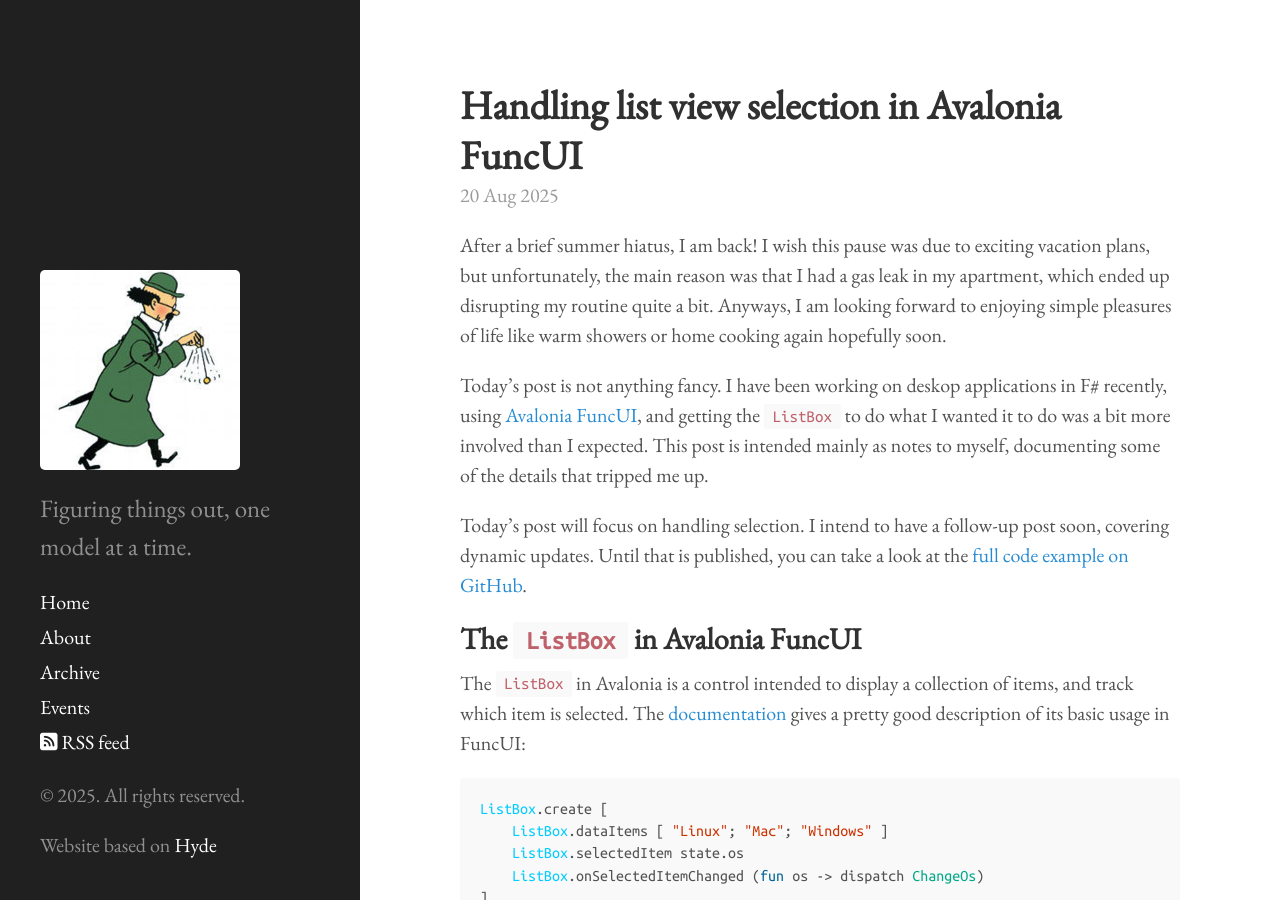
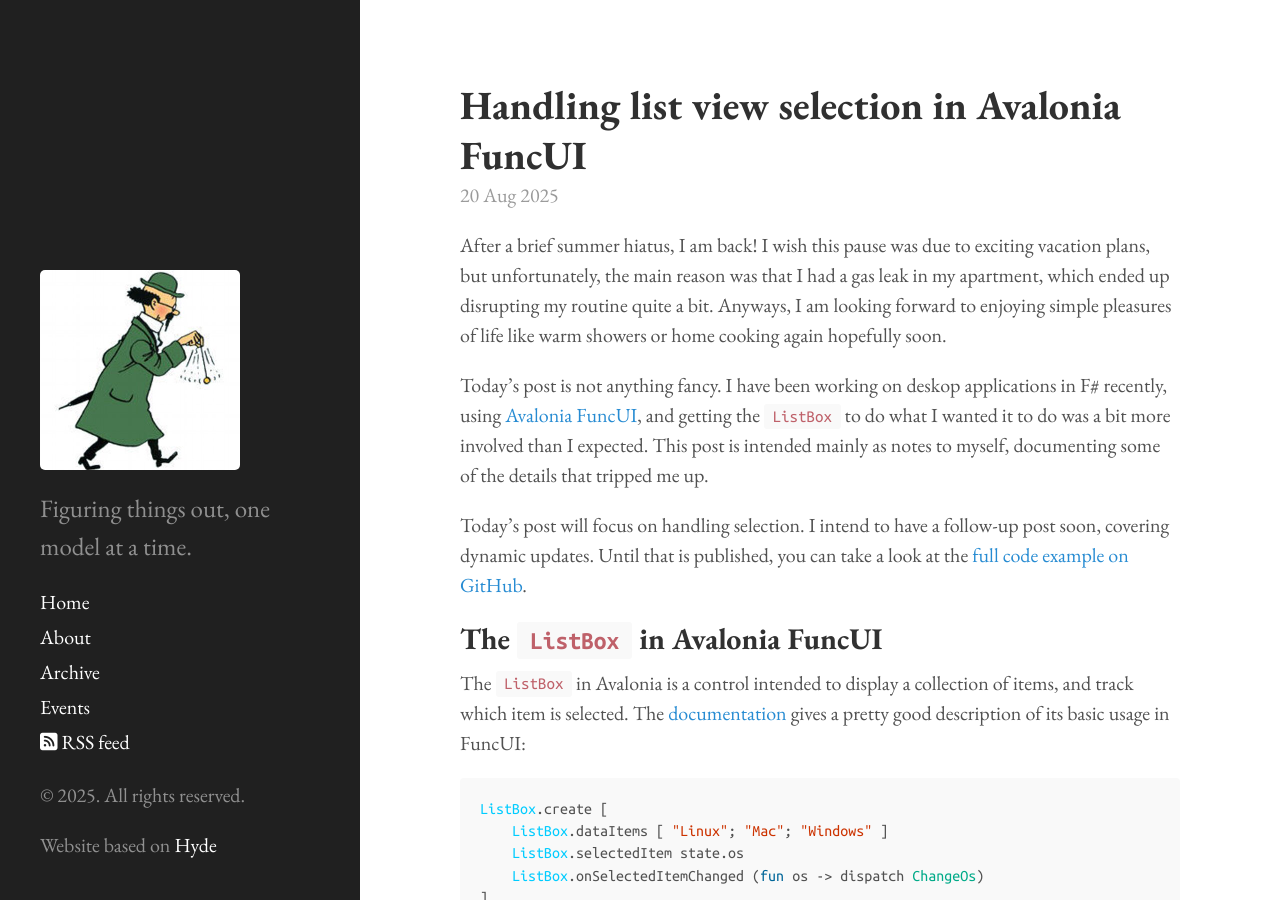
Before and after one commit to mathias-brandewinder/mathias-brandewinder.github.io, a Jekyll site: the page built from index.html, in a window 1280 px wide and 900 px high. Built offline with Jekyll 4.4.1, drawn with Linux system fonts in a browser that asks for light colours; nearby versions of some CDN libraries; the list of posts is cut into pages by our own code.

Commit message:
Host fonts locally

```diff
--- a/_includes/head.html
+++ b/_includes/head.html
@@ -15,11 +15,12 @@
   </title>
 
   <!-- CSS -->
+  <link rel="stylesheet" href="/public/css/fonts.css">
   <link rel="stylesheet" href="{{ site.baseurl }}public/css/poole.css">
   <link rel="stylesheet" href="{{ site.baseurl }}public/css/syntax.css">
   <link rel="stylesheet" href="{{ site.baseurl }}public/css/hyde.css">
-  <link rel="stylesheet" href="https://fonts.googleapis.com/css2?family=EB+Garamond&family=Playfair+Display&display=swap">
-  <link rel="stylesheet" href="https://fonts.googleapis.com/css2?family=Ubuntu+Mono&display=swap">
+  <!-- <link rel="stylesheet" href="https://fonts.googleapis.com/css2?family=EB+Garamond&family=Playfair+Display&display=swap">
+  <link rel="stylesheet" href="https://fonts.googleapis.com/css2?family=Ubuntu+Mono&display=swap"> -->
 
   <link href="/public/fontawesome/css/fontawesome.css" rel="stylesheet">
   <link href="/public/fontawesome/css/brands.css" rel="stylesheet">
--- /dev/null
+++ b/public/css/fonts.css
@@ -0,0 +1,44 @@
+/* eb-garamond-regular - latin */
+@font-face {
+  font-display: swap; /* Check https://developer.mozilla.org/en-US/docs/Web/CSS/@font-face/font-display for other options. */
+  font-family: 'EB Garamond';
+  font-style: normal;
+  font-weight: 400;
+  src: url('../fonts/eb-garamond-v31-latin-regular.woff2') format('woff2'); /* Chrome 36+, Opera 23+, Firefox 39+, Safari 12+, iOS 10+ */
+}
+
+/* eb-garamond-italic - latin */
+@font-face {
+  font-display: swap; /* Check https://developer.mozilla.org/en-US/docs/Web/CSS/@font-face/font-display for other options. */
+  font-family: 'EB Garamond';
+  font-style: italic;
+  font-weight: 400;
+  src: url('../fonts/eb-garamond-v31-latin-italic.woff2') format('woff2'); /* Chrome 36+, Opera 23+, Firefox 39+, Safari 12+, iOS 10+ */
+}
+
+/* eb-garamond-700 - latin */
+@font-face {
+  font-display: swap; /* Check https://developer.mozilla.org/en-US/docs/Web/CSS/@font-face/font-display for other options. */
+  font-family: 'EB Garamond';
+  font-style: normal;
+  font-weight: 700;
+  src: url('../fonts/eb-garamond-v31-latin-700.woff2') format('woff2'); /* Chrome 36+, Opera 23+, Firefox 39+, Safari 12+, iOS 10+ */
+}
+
+/* ubuntu-mono-regular - latin */
+@font-face {
+  font-display: swap; /* Check https://developer.mozilla.org/en-US/docs/Web/CSS/@font-face/font-display for other options. */
+  font-family: 'Ubuntu Mono';
+  font-style: normal;
+  font-weight: 400;
+  src: url('../fonts/ubuntu-mono-v18-latin-regular.woff2') format('woff2'); /* Chrome 36+, Opera 23+, Firefox 39+, Safari 12+, iOS 10+ */
+}
+
+/* ubuntu-mono-700 - latin */
+@font-face {
+  font-display: swap; /* Check https://developer.mozilla.org/en-US/docs/Web/CSS/@font-face/font-display for other options. */
+  font-family: 'Ubuntu Mono';
+  font-style: normal;
+  font-weight: 700;
+  src: url('../fonts/ubuntu-mono-v18-latin-700.woff2') format('woff2'); /* Chrome 36+, Opera 23+, Firefox 39+, Safari 12+, iOS 10+ */
+}
```
Also changed, not shown: public/fonts/eb-garamond-v31-latin-700.woff2 (added), public/fonts/eb-garamond-v31-latin-italic.woff2 (added), public/fonts/eb-garamond-v31-latin-regular.woff2 (added), public/fonts/ubuntu-mono-v18-latin-700.woff2 (added), public/fonts/ubuntu-mono-v18-latin-regular.woff2 (added).
